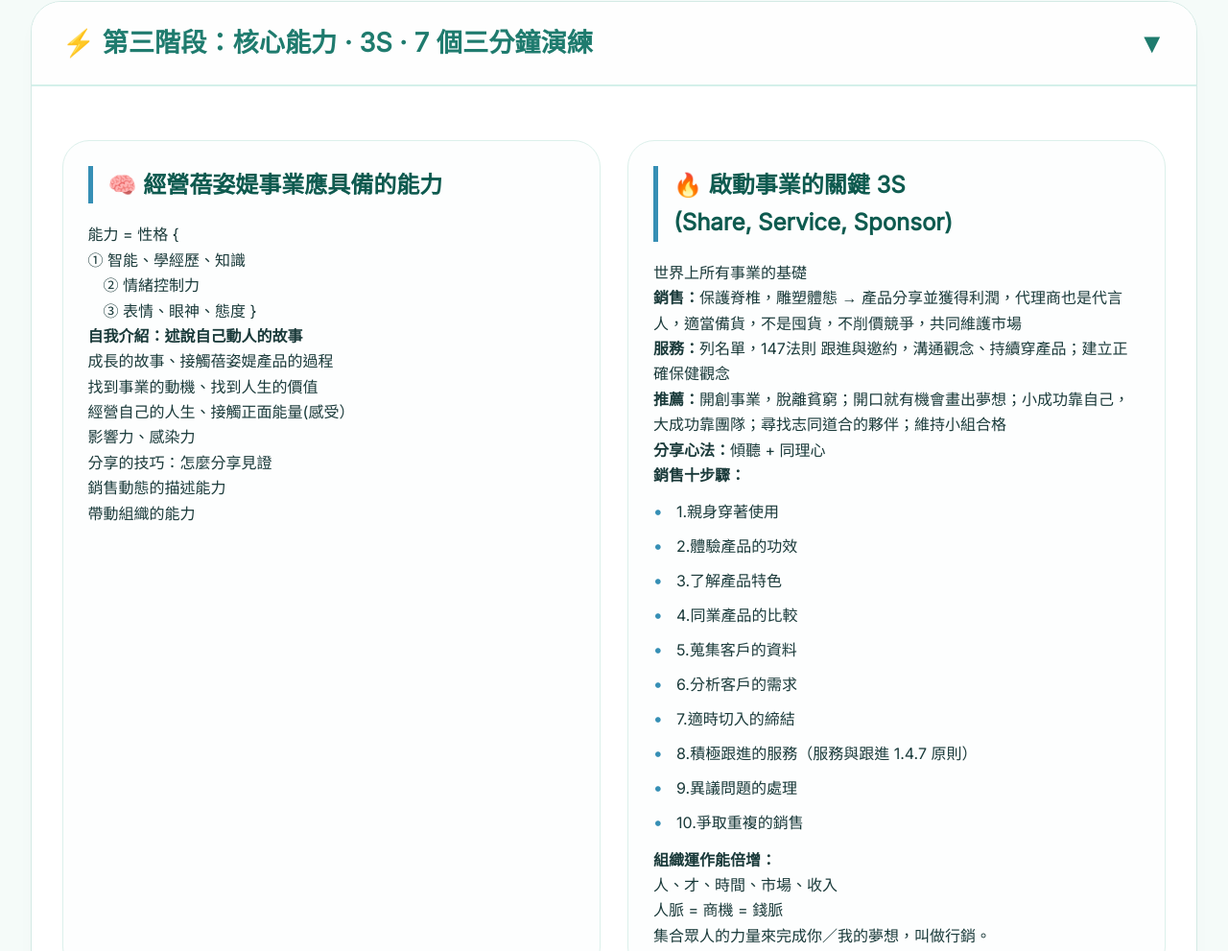
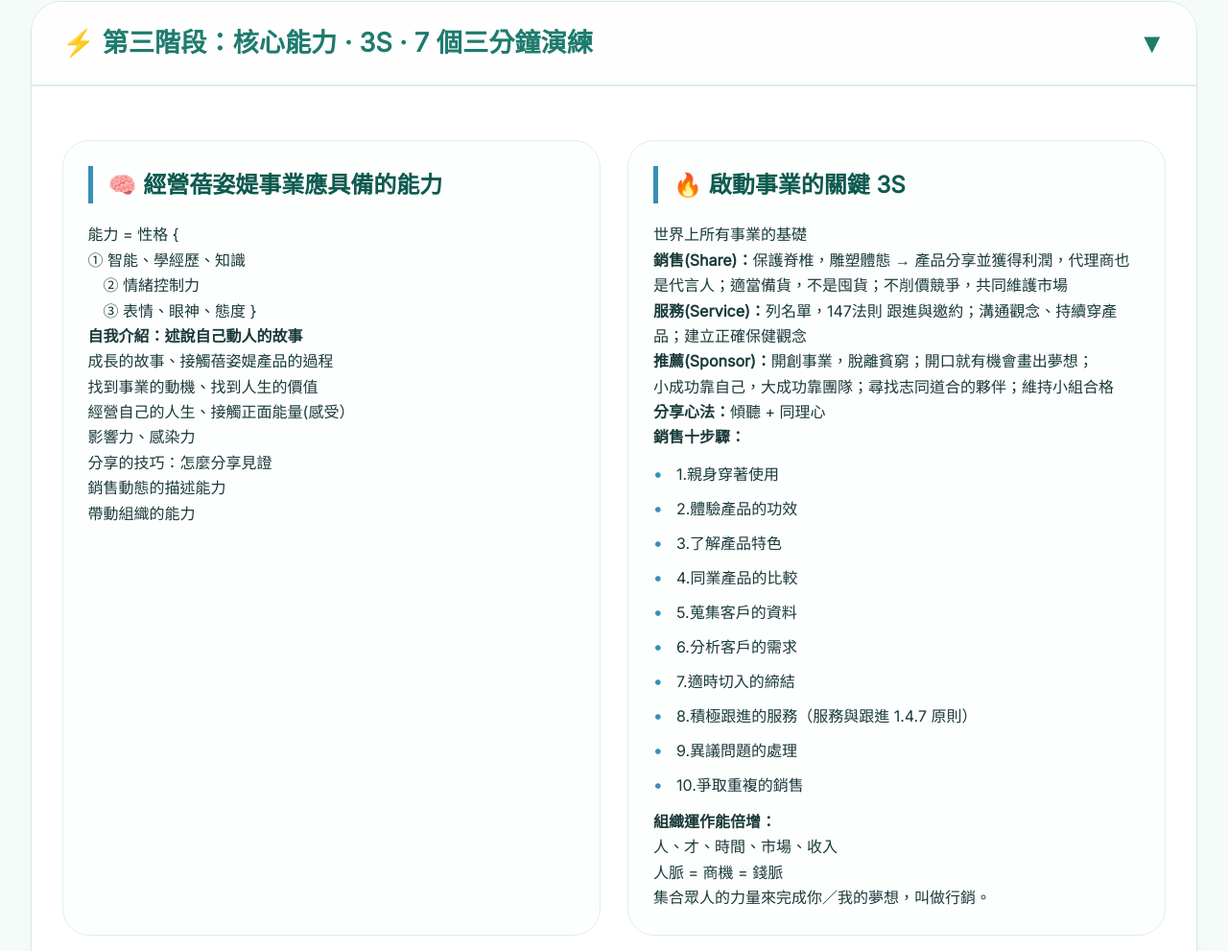
Before and after one commit to linshmin/Wish-Star-Leagur-Education-and-Training-Materials-v1, a plain HTML site: page index.html in a window 1280 px wide. Shown: the part 2410-3401 px from the top of the page at 96% size. Drawn offline with Linux system fonts and the light colour scheme.

Commit message:
Update index.html

```diff
--- a/index.html
+++ b/index.html
@@ -168,7 +168,7 @@
         <div class="module-body">
             <div class="card-grid">
                 <div class="info-card"><div class="card-title">🧠 經營蓓姿媞事業應具備的能力</div><p>能力 = 性格 {<p> ① 智能、學經歷、知識<p>　② 情緒控制力<p>　③ 表情、眼神、態度 }</p><p><strong>自我介紹：述說自己動人的故事</strong><p>成長的故事、接觸蓓姿媞產品的過程<p>找到事業的動機、找到人生的價值<p>經營自己的人生、接觸正面能量(感受）<p>影響力、感染力</p><p>分享的技巧：怎麼分享見證<p>銷售動態的描述能力<p>帶動組織的能力</p></div>
-                <div class="info-card"><div class="card-title">🔥 啟動事業的關鍵 3S <p> (Share, Service, Sponsor)</div><p>世界上所有事業的基礎</p><p><strong>銷售：</strong>保護脊椎，雕塑體態 → 產品分享並獲得利潤，代理商也是代言人，適當備貨，不是囤貨，不削價競爭，共同維護市場</p><p><strong>服務：</strong>列名單，147法則 跟進與邀約，溝通觀念、持續穿產品；建立正確保健觀念</p><strong>推薦：</strong>開創事業，脫離貧窮；開口就有機會畫出夢想；小成功靠自己，大成功靠團隊；尋找志同道合的夥伴；維持小組合格</p><p><p><strong>分享心法：</strong>傾聽 + 同理心</p><p><strong>銷售十步驟：</strong></p><ul class="bullet-list"><li>1.親身穿著使用</li><li>2.體驗產品的功效</li><li>3.了解產品特色</li><li>4.同業產品的比較</li><li>5.蒐集客戶的資料</li><li>6.分析客戶的需求</li><li>7.適時切入的締結</li><li>8.積極跟進的服務（服務與跟進 1.4.7 原則）</li><li>9.異議問題的處理</li><li>10.爭取重複的銷售</li></ul><p><strong>組織運作能倍增：</strong><p>人、才、時間、市場、收入<p>人脈 = 商機 = 錢脈<p>集合眾人的力量來完成你／我的夢想，叫做行銷。</p></div>
+                <div class="info-card"><div class="card-title">🔥 啟動事業的關鍵 3S  </div><p>世界上所有事業的基礎</p><p><strong>銷售(Share)：</strong>保護脊椎，雕塑體態 → 產品分享並獲得利潤，代理商也是代言人；適當備貨，不是囤貨；不削價競爭，共同維護市場</p><p><strong>服務(Service)：</strong>列名單，147法則 跟進與邀約；溝通觀念、持續穿產品；建立正確保健觀念</p><strong>推薦(Sponsor)：</strong>開創事業，脫離貧窮；開口就有機會畫出夢想；<p>小成功靠自己，大成功靠團隊；尋找志同道合的夥伴；維持小組合格</p><p><p><strong>分享心法：</strong>傾聽 + 同理心</p><p><strong>銷售十步驟：</strong></p><ul class="bullet-list"><li>1.親身穿著使用</li><li>2.體驗產品的功效</li><li>3.了解產品特色</li><li>4.同業產品的比較</li><li>5.蒐集客戶的資料</li><li>6.分析客戶的需求</li><li>7.適時切入的締結</li><li>8.積極跟進的服務（服務與跟進 1.4.7 原則）</li><li>9.異議問題的處理</li><li>10.爭取重複的銷售</li></ul><p><strong>組織運作能倍增：</strong><p>人、才、時間、市場、收入<p>人脈 = 商機 = 錢脈<p>集合眾人的力量來完成你／我的夢想，叫做行銷。</p></div>
             </div>
             <div class="info-card"><div class="card-title">📈 培育夥伴晉升</div><p>學習最大的關鍵是「改變」</p><p><strong>成功學由哪些組合成：</strong></p><ul class="bullet-list"><li>① 個人學習能力(7個三分鐘)：自我介紹、產品、代理制度、公司、開箱話術、見證分享、事業分享</li><li>② 個人開發能力：取得他對你的信賴、把真誠拿出來、看出對方的需求，願意信賴</li><li>③ 運作能力：家庭聚會、進公司、公司課程（基礎班、儲備幹部班）</li></ul><p>行動指南：找到自己的動機、目標，進行「佈局」，修正調整自己的人脈，做對事</p></div>
             <div class="seven-grid">
```
